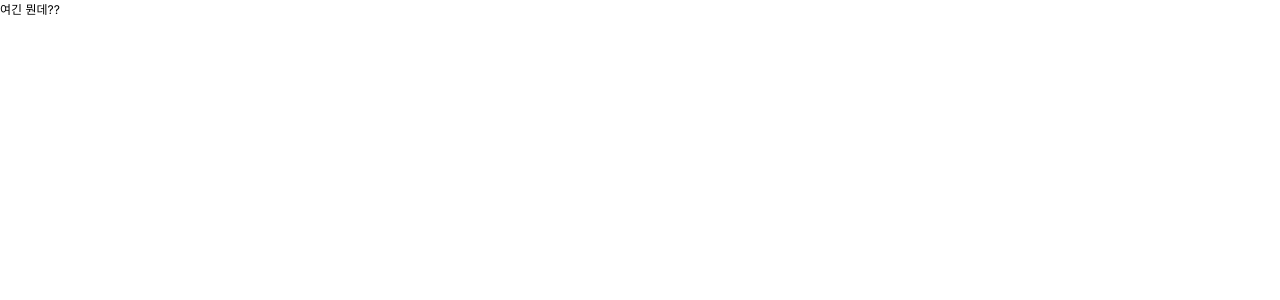
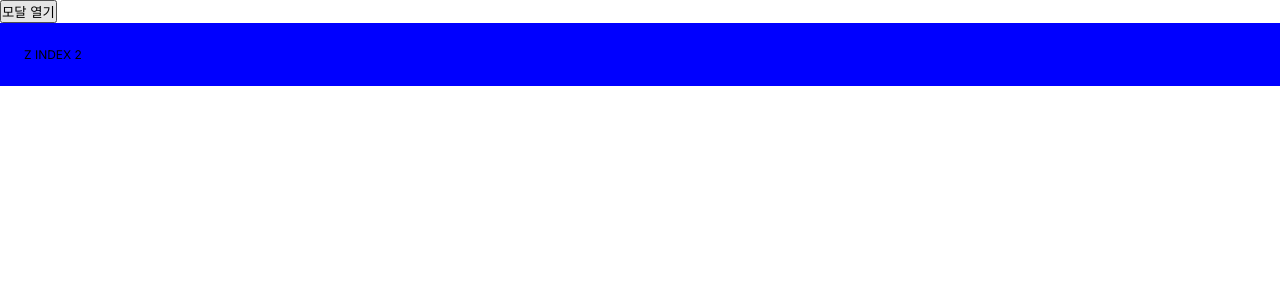
Before and after one commit to Je-chan/next-shop, a Next.js app: page / in a window 1280 px wide. Shown: the top 300 px of the page. Built offline with nearby package versions, Linux system fonts and the light colour scheme.

Commit message:
FEAT : React-Portal

```diff
--- a/src/app/(home)/page.jsx
+++ b/src/app/(home)/page.jsx
@@ -1,3 +1,12 @@
+import ModalContainer from "@/components/pracitce_portal/ModalContainer";
+
 export default function Home() {
-  return <main>여긴 뭔데??</main>;
+  return (
+    <>
+      <div id={"portal"}></div>
+      <div>
+        <ModalContainer />
+      </div>
+    </>
+  );
 }
--- /dev/null
+++ b/src/components/pracitce_portal/ModalContainer.jsx
@@ -0,0 +1,59 @@
+"use client";
+import React, { useState } from "react";
+import NoPortalModal from "@/components/pracitce_portal/NoPortalModal";
+import PortalModal from "@/components/pracitce_portal/PortalModal";
+
+/**
+ * 부모의 zIndex 가 1
+ * 자식의 zIndex 가 2
+ * 모달의 zIndex 가 아무리 높다 한들, Z Index 2 를 포함하는 자식은 NoPortalModal 에 덮이지 않고 부모 위로 보여진다.
+ * 이런 문제를 해결해주느 것이 포탈
+ */
+const modalWrapperStyle = {
+  position: "relative",
+  zIndex: 1,
+};
+
+const higherIndexWrapperStyle = {
+  position: "relative",
+  zIndex: 2,
+  backgroundColor: "blue",
+  padding: "2rem",
+};
+
+const ModalContent = () => {
+  return (
+    <>
+      <p>모달에 들어갈 내용</p>
+      <p>HELLO</p>
+    </>
+  );
+};
+const ModalContainer = () => {
+  const [isModalOpen, setIsModalOpen] = useState(false);
+  const openModal = () => setIsModalOpen(true);
+  const closeModal = () => setIsModalOpen(false);
+  return (
+    <div>
+      <div
+        onClick={() => console.log("부모 PortalContainer 클릭")}
+        style={modalWrapperStyle}
+      >
+        <button onClick={openModal}>모달 열기</button>
+
+        {/*  Portal 이 없는 일반 모달  */}
+        {/*<NoPortalModal open={isModalOpen} onClosed={closeModal}>*/}
+        {/*  <ModalContent />*/}
+        {/*</NoPortalModal>*/}
+
+        <PortalModal open={isModalOpen} onClosed={closeModal}>
+          <ModalContent />
+        </PortalModal>
+      </div>
+
+      <div style={higherIndexWrapperStyle}>Z INDEX 2</div>
+    </div>
+  );
+};
+
+export default ModalContainer;
--- /dev/null
+++ b/src/components/pracitce_portal/NoPortalModal.jsx
@@ -0,0 +1,35 @@
+import React from "react";
+
+const modalStyle = {
+  position: "fixed",
+  top: "50%",
+  left: "50%",
+  transform: "translate(-50%, -50%)",
+  backgroundColor: "#fff",
+  padding: "50px",
+  zIndex: 1000,
+};
+
+const overlayStyle = {
+  position: "fixed",
+  top: 0,
+  left: 0,
+  right: 0,
+  bottom: 0,
+  backgroundColor: "rgba(0, 0, 0, .7)",
+};
+
+const NoPortalModal = ({ open, onClosed, children }) => {
+  if (!open) return null;
+  return (
+    <>
+      <div style={overlayStyle} />
+      <div style={modalStyle}>
+        <button onClick={onClosed}>모달 닫기</button>
+        {children}
+      </div>
+    </>
+  );
+};
+
+export default NoPortalModal;
--- /dev/null
+++ b/src/components/pracitce_portal/PortalModal.jsx
@@ -0,0 +1,37 @@
+import React from "react";
+import { createPortal } from "react-dom";
+
+const modalStyle = {
+  position: "fixed",
+  top: "50%",
+  left: "50%",
+  transform: "translate(-50%, -50%)",
+  backgroundColor: "#fff",
+  padding: "50px",
+  zIndex: 1000,
+};
+
+const overlayStyle = {
+  position: "fixed",
+  top: 0,
+  left: 0,
+  right: 0,
+  bottom: 0,
+  backgroundColor: "rgba(0, 0, 0, .7)",
+};
+
+const Modal = ({ open, onClosed, children }) => {
+  if (!open) return null;
+  return createPortal(
+    <>
+      <div style={overlayStyle} />
+      <div style={modalStyle} onClick={() => console.log("자식 Portal Click")}>
+        <button onClick={onClosed}>모달 닫기</button>
+        {children}
+      </div>
+    </>,
+    document.getElementById("portal"),
+  );
+};
+
+export default Modal;
```
Also changed, not shown: 1 other file (tests, documents, lock files or other folders).
